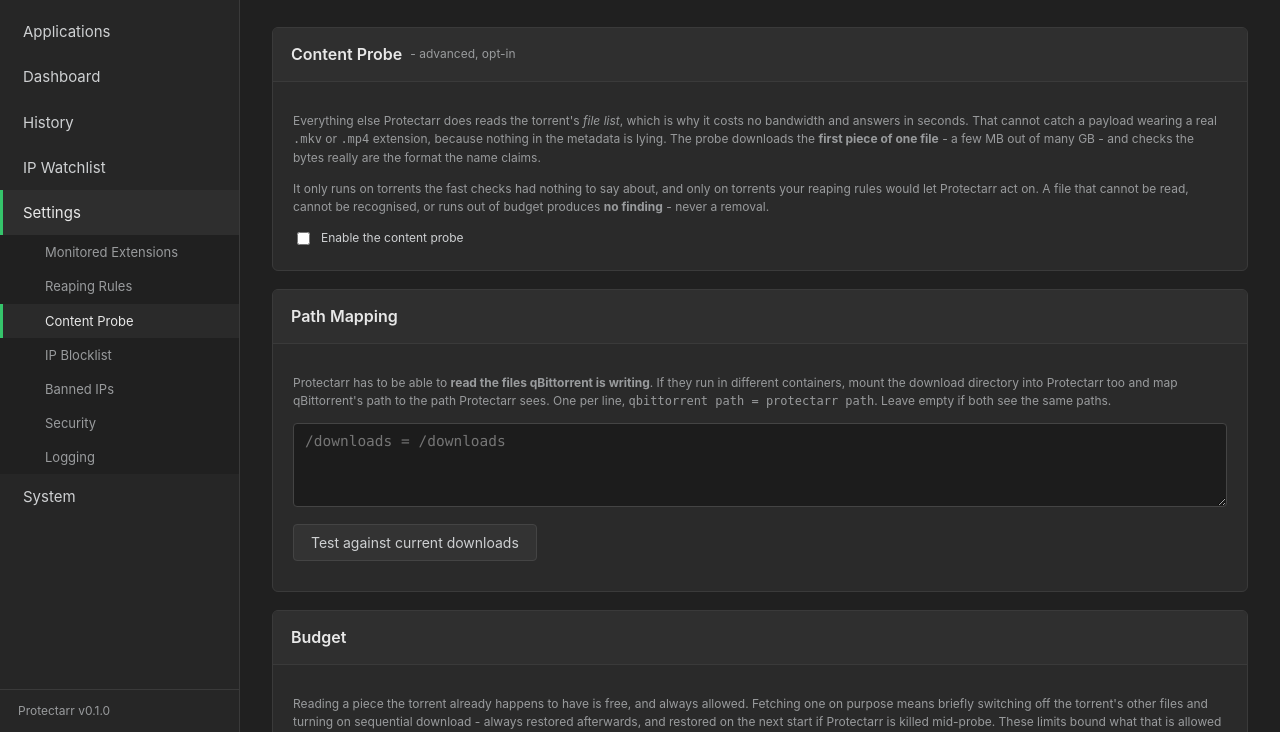
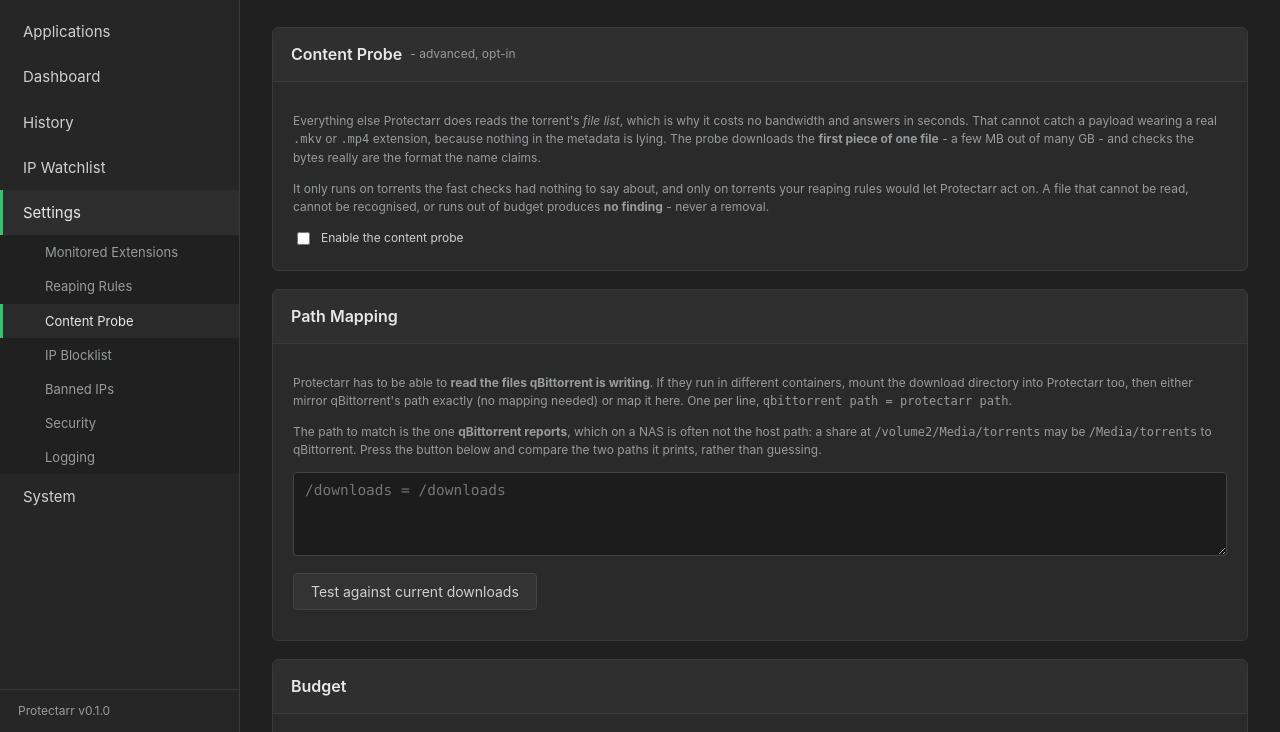
Before and after one commit to irnutsmurt/Protectarr, a Flask app: page /settings/probe in a window 1280 px wide. Shown: the part 67-799 px from the top of the page. Run offline with Flask 3, Linux system fonts and the light colour scheme; parts of the project's set-up code (start-up, migrations or seed data) failed here and were passed over.

Commit message:
Document mirroring qBittorrent's path for the probe mount
The Content Probe mount example was /mnt/downloads:/downloads, where the source
and target look alike, and that hid the thing which actually catches people out:
the path to mirror is the one qBittorrent REPORTS, which on a NAS is usually not
the host path. A Synology share living at /volume2/General Storage/torrents is
/General Storage/torrents as far as qBittorrent is concerned, so mounting the
host path under a tidier name leaves the probe looking for a path that does not
exist inside its own container, and the only symptom is that it finds nothing.

The compose file, the README and the settings page now lead with mirroring
qBittorrent's path exactly, show a path containing spaces quoted correctly, and
point at the "Test against current downloads" button instead of inviting a
guess. Mapping remains the documented alternative for anyone who would rather
not mirror.

Found by running it on a real Synology, where the tester did its job: it
reported that nothing was readable and printed both paths side by side, which is
what made the mismatch obvious.

```diff
--- a/protectarr/templates/s_probe.html
+++ b/protectarr/templates/s_probe.html
@@ -27,9 +27,14 @@
     <div class="body">
       <p class="hint" style="margin-bottom:12px">
         Protectarr has to be able to <b>read the files qBittorrent is writing</b>. If they run in
-        different containers, mount the download directory into Protectarr too and map qBittorrent's
-        path to the path Protectarr sees. One per line, <code>qbittorrent path = protectarr path</code>.
-        Leave empty if both see the same paths.
+        different containers, mount the download directory into Protectarr too, then either mirror
+        qBittorrent's path exactly (no mapping needed) or map it here. One per line,
+        <code>qbittorrent path = protectarr path</code>.
+      </p>
+      <p class="hint" style="margin-bottom:12px">
+        The path to match is the one <b>qBittorrent reports</b>, which on a NAS is often not the host
+        path: a share at <code>/volume2/Media/torrents</code> may be <code>/Media/torrents</code> to
+        qBittorrent. Press the button below and compare the two paths it prints, rather than guessing.
       </p>
       <textarea name="probe_mappings" id="probe_mappings" rows="4"
         placeholder="/downloads = /downloads">{% for m in pr.path_mappings %}{{ m['from'] if m is mapping else m }}{% if m is mapping %} = {{ m['to'] }}{% endif %}
```
Also changed, not shown: docker-compose.yml (+14 -7 lines), README.md.
